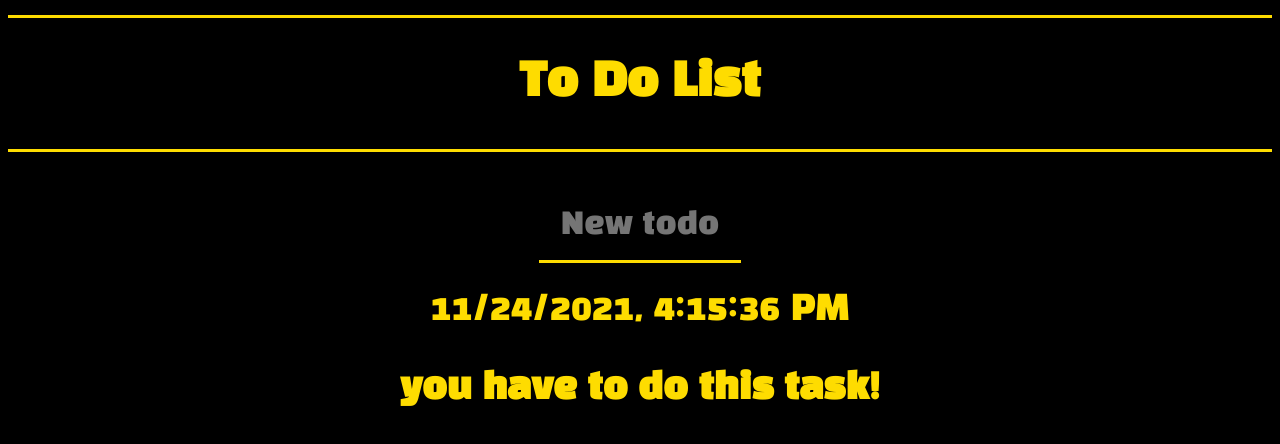
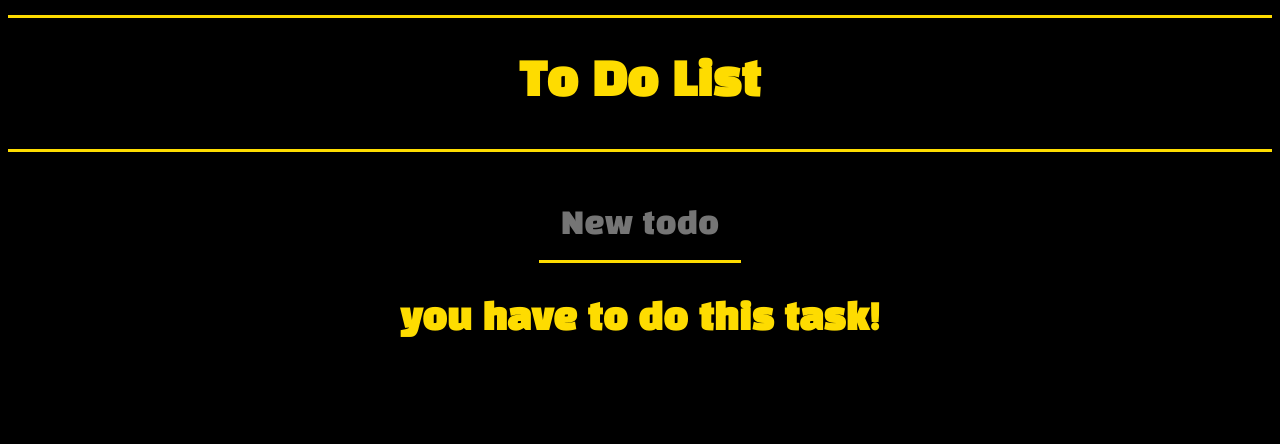
Before and after one commit to Han-Seung-Chan/Cocoa-Js-Khan, a plain HTML site: page Day7/index.html in a window 1280 px wide. Drawn offline with Linux system fonts and the light colour scheme.

Commit message:
change script src

```diff
--- a/Day7/index.html
+++ b/Day7/index.html
@@ -23,7 +23,6 @@
                 />
                 <hr size="3" color="#fedc00" width="200px">
             </form>
-            <div id= "clock"> </div>
         </nav>
     <main id = "Todo">
         <h3 id = "titleTodo">you have to do this task!</h3>
@@ -34,7 +33,7 @@
         <h3 id = "titleDone" class="hidden">this is the task you done:)</h3>
         <ul id= "doneList"></ul>
     </main>
-    <script src="js/todoApp.js">
+    <script type="module" src = "js/OOT/todoApp.js">
     </script>
 </body>
 </html>
```
